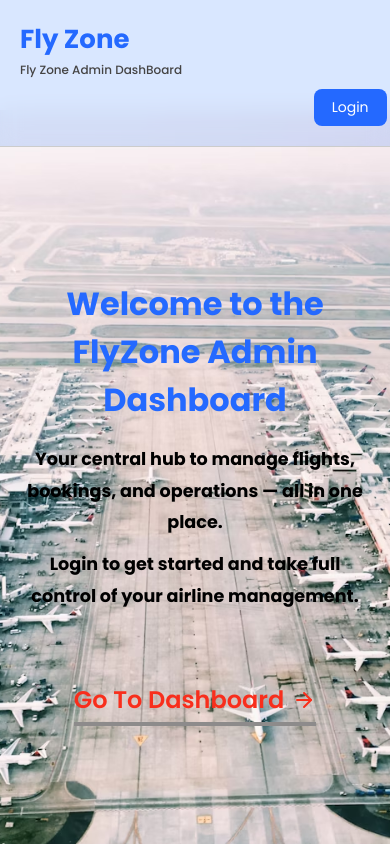
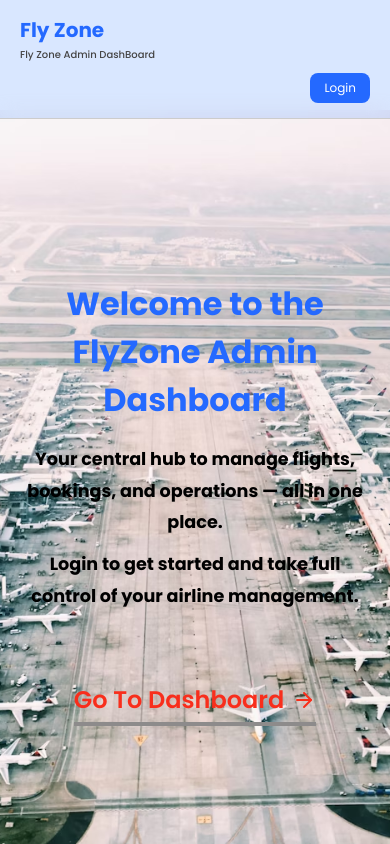
Before and after one commit to furqanshabbir168/FlyZone, a React (Vite) app in the folder admin/: page / in a window 390 px wide. Built offline with nearby package versions, Linux system fonts and the light colour scheme.

Commit message:
first commit

```diff
--- a/admin/src/Components/NavBar/NavBar.css
+++ b/admin/src/Components/NavBar/NavBar.css
@@ -10,7 +10,8 @@
   top: 0;
   z-index: 100;
   position: fixed;
-  width: 94%;
+  width: 100%; /* Fixed to full width */
+  box-sizing: border-box; /* Avoid padding overflow */
 }
 
 .nav-bar-left h1 {
@@ -33,7 +34,7 @@
 }
 
 .nav-bar-right button {
-  padding: 8px 18px;
+  padding: 8px 16px;
   font-size: 14px;
   background-color: #2469ff;
   color: white;
@@ -41,6 +42,7 @@
   border-radius: 8px;
   cursor: pointer;
   transition: 0.2s ease-in-out;
+  white-space: nowrap;
 }
 
 .nav-bar-right button:hover {
@@ -51,18 +53,30 @@
   background-color: #144ae2;
 }
 
-/* Responsive */
+/* ✅ Mobile Responsive Fix */
 @media (max-width: 768px) {
   .nav-bar {
     flex-direction: column;
     align-items: flex-start;
-    padding: 20px;
+    padding: 15px 20px;
+    gap: 10px;
+  }
+
+  .nav-bar-left h1 {
+    font-size: 20px;
+  }
+
+  .nav-bar-left p {
+    font-size: 10px;
   }
 
   .nav-bar-right {
-    margin-top: 10px;
     width: 100%;
-    display: flex;
     justify-content: flex-end;
   }
+
+  .nav-bar-right button {
+    padding: 6px 14px;
+    font-size: 12px;
+  }
 }
```
Also changed, not shown: 1 other file (tests, documents, lock files or other folders).
